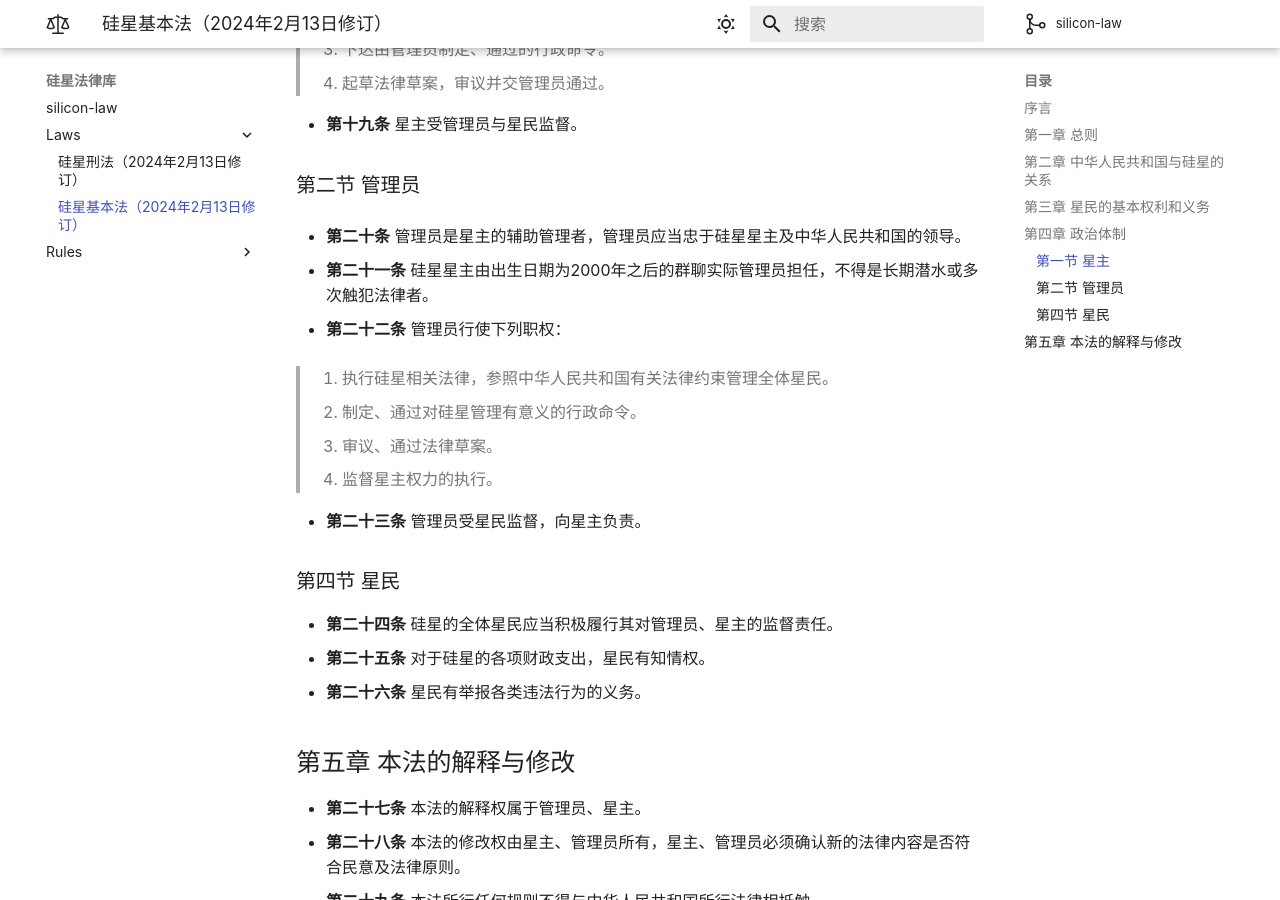
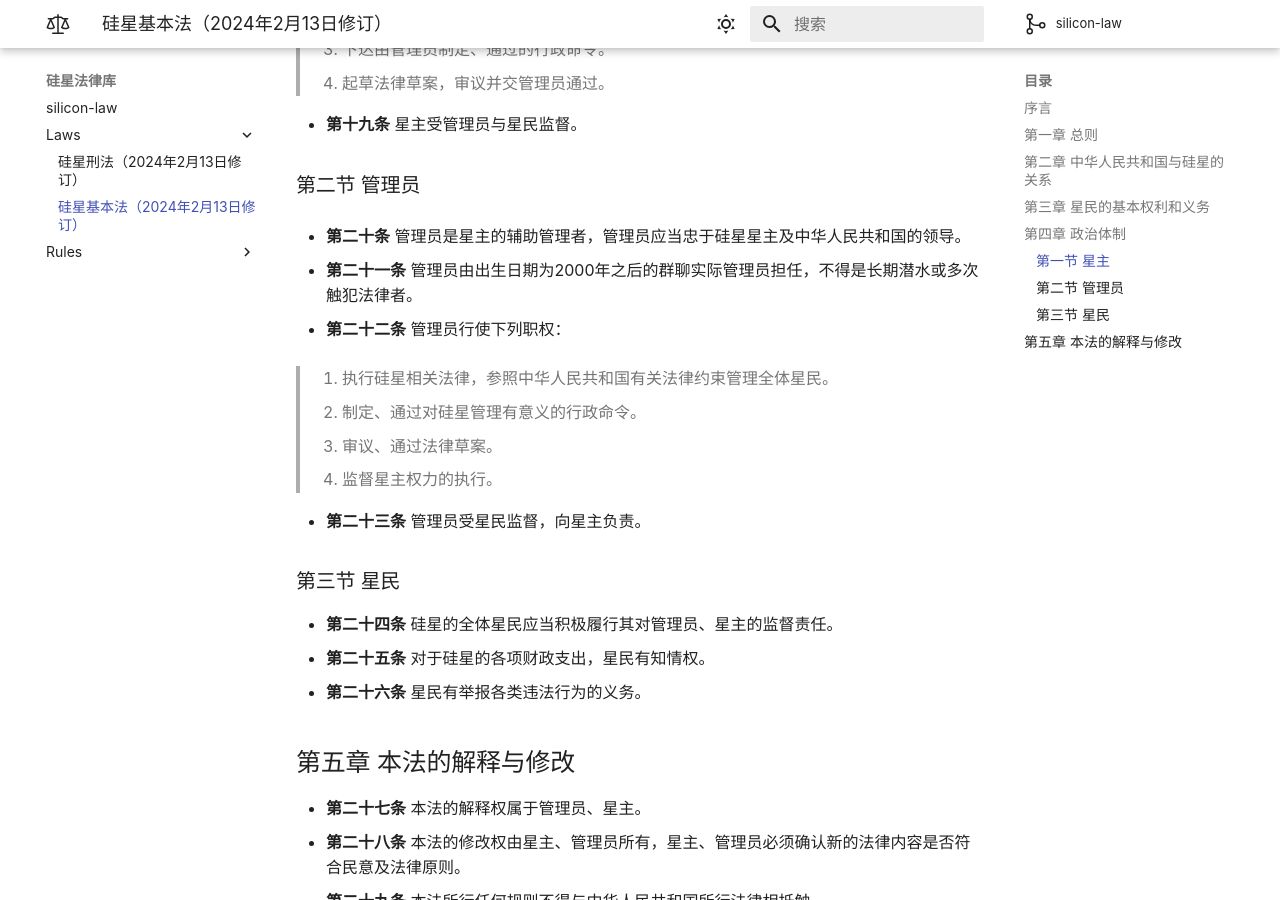
Before and after one commit to silicon-star-united-government/silicon-law, an MkDocs documentation site: the page built from docs/laws/硅星基本法.md, in a window 1280 px wide and 900 px high, scrolled down 1480 px. Built offline with MkDocs 1.6.1 and Material for MkDocs 9.7.7, drawn with Linux system fonts in a browser that asks for light colours; comment, search, counter and statistics services are not loaded.

Commit message:
change law to laws

```diff
--- a/docs/laws/硅星基本法.md
+++ b/docs/laws/硅星基本法.md
@@ -50,7 +50,7 @@
 
 - **第二十条** 管理员是星主的辅助管理者，管理员应当忠于硅星星主及中华人民共和国的领导。
 
-- **第二十一条** 硅星星主由出生日期为2000年之后的群聊实际管理员担任，不得是长期潜水或多次触犯法律者。
+- **第二十一条** 管理员由出生日期为2000年之后的群聊实际管理员担任，不得是长期潜水或多次触犯法律者。
 
 - **第二十二条** 管理员行使下列职权：
 
@@ -61,7 +61,7 @@
 
 - **第二十三条** 管理员受星民监督，向星主负责。
 
-### 第四节 星民
+### 第三节 星民
 
 - **第二十四条** 硅星的全体星民应当积极履行其对管理员、星主的监督责任。
 - **第二十五条** 对于硅星的各项财政支出，星民有知情权。
```
Also changed, not shown: docs/index.md (+1 -1 lines).
